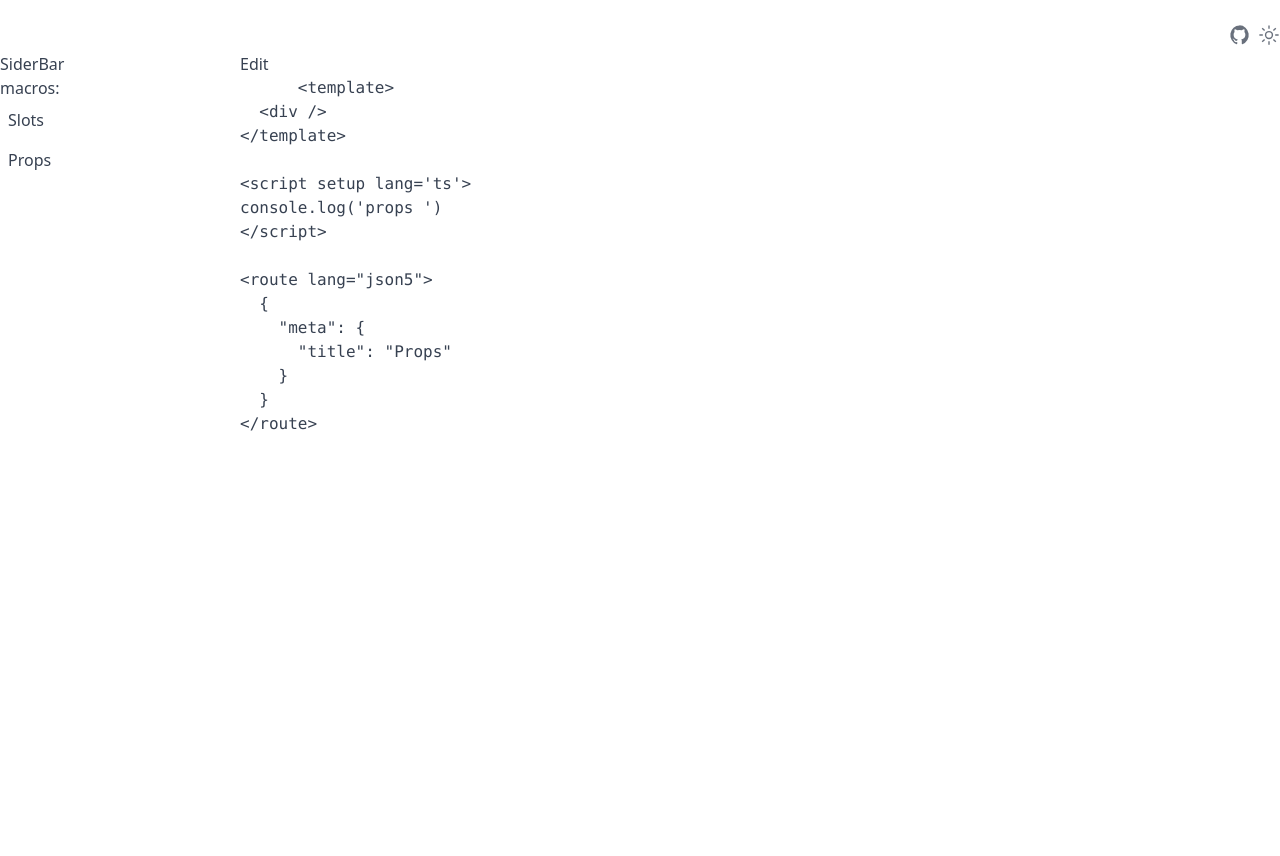
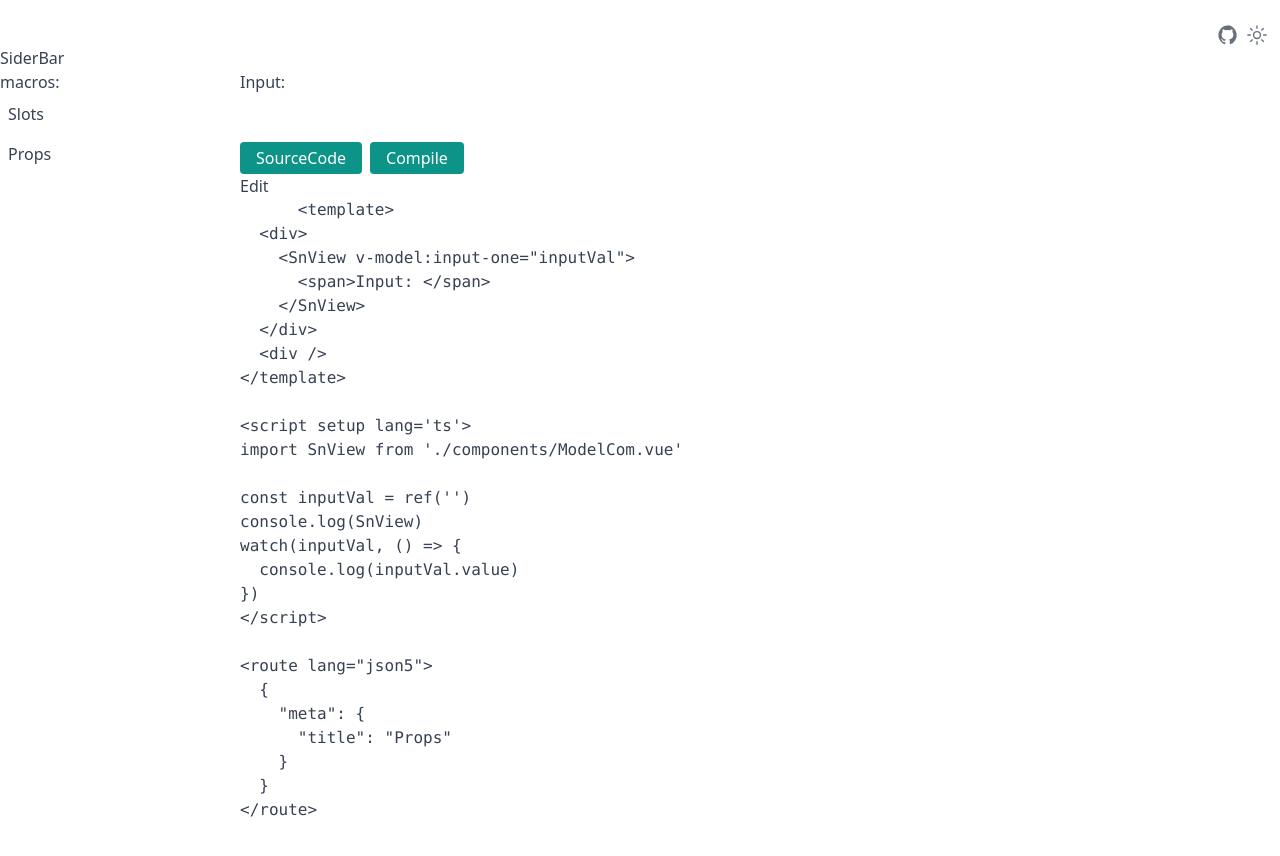
Before and after one commit to bigsnowballhehe/Vue-Feat-List, a Vue app: page /#/macros/props in a window 1280 px wide. Shown: the top 856 px of the page. Before the commit the page ends 800 px from the top, so only its background shows below. Built offline with nearby package versions, Linux system fonts and the light colour scheme.

Commit message:
feat: add switch

```diff
--- a/package.json
+++ b/package.json
@@ -37,6 +37,7 @@
     "@vue/test-utils": "^2.3.2",
     "jsdom": "^22.0.0",
     "typescript": "^5.0.4",
+    "v-lazy-show": "^0.2.3",
     "vite": "^4.3.7",
     "vitest": "^0.31.0",
     "vue-tsc": "^1.6.5"
--- a/src/components/Demo/index.vue
+++ b/src/components/Demo/index.vue
@@ -1,11 +1,21 @@
 <template>
   <div>
-    <button class="cursor-pointer" @click="usePlayGround(props.sourceCode)">
-      Edit
-    </button>
-    <pre>
+    <div>
+      <button class="btn mr-2" @click="codeType.source = !codeType.source">
+        SourceCode
+      </button>
+      <button class="btn" @click="codeType.compile = !codeType.compile">
+        Compile
+      </button>
+    </div>
+    <div v-lazy-show="codeType.source" class="source">
+      <button class="cursor-pointer" @click="usePlayGround(props.sourceCode)">
+        Edit
+      </button>
+      <pre>
       <code>{{ sourceCode }}</code>
-    </pre>
+      </pre>
+    </div>
   </div>
 </template>
 
@@ -15,7 +25,6 @@ import { utoa } from '~/utils'
 const props = defineProps<{
   sourceCode: string
 }>()
-
 function usePlayGround(code: string) {
   const obj = {
     'App.vue': code,
@@ -23,4 +32,14 @@ function usePlayGround(code: string) {
   const url = `https://play.vuejs.org/#${utoa(JSON.stringify(obj))}`
   window.open(url, '_blank')
 }
+
+// 展示部分逻辑
+interface CodeType {
+  source: boolean
+  compile: boolean
+}
+const codeType = reactive<CodeType>({
+  source: true,
+  compile: false,
+})
 </script>
--- /dev/null
+++ b/src/components/SnForm/src/form-con.vue
@@ -0,0 +1,16 @@
+<template>
+  <div>
+    <SnForm v-model:input-one="inputVal">
+      <template #label="para">
+        {{ para.msg }}
+      </template>
+    </SnForm>
+  </div>
+  <div />
+</template>
+
+<script setup lang='ts'>
+import SnForm from './form.vue'
+const inputVal = ref('')
+console.log('I am form-item.vue')
+</script>
--- /dev/null
+++ b/src/components/SnForm/src/form.vue
@@ -0,0 +1,20 @@
+<template>
+  <div>
+    <input type="text" :value="inputOne">
+    <slot name="label" msg="iname" />
+    <slot />
+  </div>
+</template>
+
+<script setup lang='ts'>
+defineProps<{
+  inputOne: string
+}>()
+defineEmits<{
+  (e: 'update:inputOne'): void
+}>()
+defineSlots<{
+  default(prop: {}): any
+  label?: (props: { msg: string }) => any
+}>()
+</script>
--- a/src/layouts/default.vue
+++ b/src/layouts/default.vue
@@ -1,5 +1,7 @@
 <template>
-  <nav class="text-xl mt-6 inline-flex gap-2 w-full flex-row-reverse">
+  <div>
+    <div class="flex flex-col w-full">
+      <nav class="text-xl mt-6 inline-flex gap-2 w-full flex-row-reverse px-3">
         <button class="icon-btn" @click="toggleDark()">
           <div class="dark:i-carbon-moon i-carbon-sun" />
         </button>
@@ -7,8 +9,15 @@
       </nav>
       <div class="flex">
         <SiderBar :router-items="pathList" />
+        <div>
+          <div class="my-6">
             <RouterView />
+          </div>
+          <button />
           <Demo :source-code="curCode || ''" />
+        </div>
+      </div>
+    </div>
   </div>
 </template>
 
--- a/src/pages/index.vue
+++ b/src/pages/index.vue
@@ -3,9 +3,6 @@
 </template>
 
 <script setup lang='ts'>
-console.log('I am index.vue')
-
-console.log('I am marcros props.vue')
 </script>
 
 <script lang="ts">
--- /dev/null
+++ b/src/pages/macros/components/ModelCom.vue
@@ -0,0 +1,24 @@
+<template>
+  <div>
+    <slot />
+
+    <input type="text" :value="inputOne" @input="emits('update:inputOne', (($event.target)as HTMLInputElement).value)">
+  </div>
+</template>
+
+<script setup lang='ts'>
+defineProps<{
+  inputOne: string
+}>()
+const emits = defineEmits<{
+  (e: 'update:inputOne', value: string): void
+}>()
+</script>
+
+<route lang="json5">
+  {
+    "meta": {
+      "title": "Props"
+    }
+  }
+</route>
--- a/src/pages/macros/props.vue
+++ b/src/pages/macros/props.vue
@@ -1,9 +1,20 @@
 <template>
+  <div>
+    <SnView v-model:input-one="inputVal">
+      <span>Input: </span>
+    </SnView>
+  </div>
   <div />
 </template>
 
 <script setup lang='ts'>
-console.log('props ')
+import SnView from './components/ModelCom.vue'
+
+const inputVal = ref('')
+console.log(SnView)
+watch(inputVal, () => {
+  console.log(inputVal.value)
+})
 </script>
 
 <route lang="json5">
--- a/vite.config.ts
+++ b/vite.config.ts
@@ -5,11 +5,20 @@ import UnoCSS from 'unocss/vite'
 import AutoImport from 'unplugin-auto-import/vite'
 import Pages from 'vite-plugin-pages'
 import Layouts from 'vite-plugin-vue-layouts'
+import { transformLazyShow } from 'v-lazy-show'
 // https://vitejs.dev/config/
 export default defineConfig(({ mode }) => ({
   base: './',
   plugins: [
-    vue(),
+    vue({
+      template: {
+        compilerOptions: {
+          nodeTransforms: [
+            transformLazyShow, // <--- add this
+          ],
+        },
+      },
+    }),
     Pages({
       exclude: ['**/components/*.vue'],
     }),
```
Also changed, not shown: public/logo.svg, src/components/SnForm/index.ts (added), 1 other file (tests, documents, lock files or other folders). Lines whose indentation alone changed are shown as unchanged.
